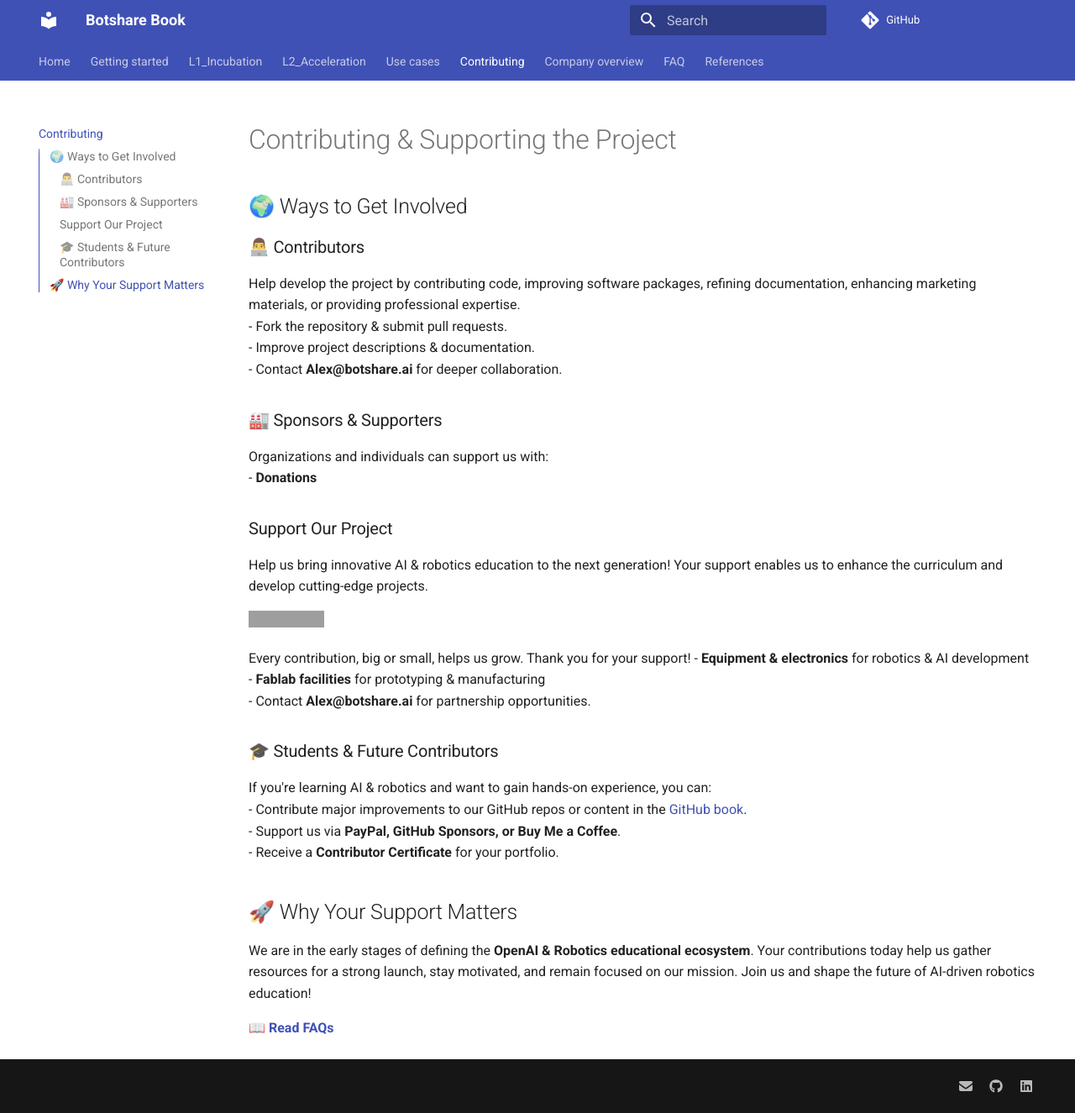
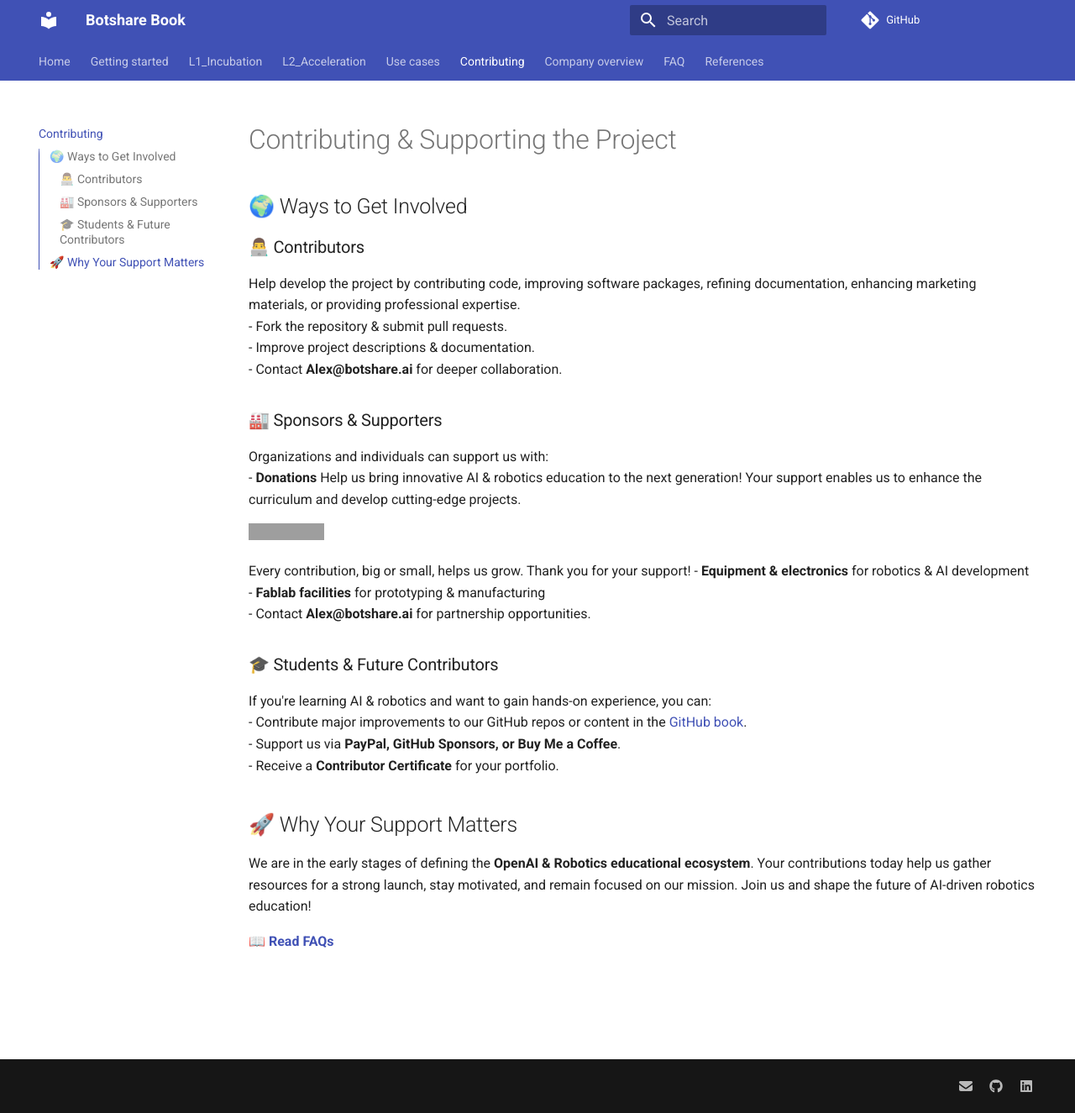
Before and after one commit to BotshareAI/Botshare_book, an MkDocs documentation site: the page built from docs/contributing.md, in a window 1280 px wide and 1325 px high. Shown: the whole window at 84% size. Built offline with MkDocs 1.6.1 and Material for MkDocs 9.7.7, drawn with Linux system fonts in a browser that asks for light colours; grey boxes are pictures that could not be loaded.

Commit message:
Update contributing.md

```diff
--- a/docs/contributing.md
+++ b/docs/contributing.md
@@ -11,7 +11,6 @@ Help develop the project by contributing code, improving software packages, refi
 ### 🏭 Sponsors & Supporters
 Organizations and individuals can support us with:
 - **Donations**
-### Support Our Project
 Help us bring innovative AI & robotics education to the next generation! Your support enables us to enhance the curriculum and develop cutting-edge projects.
 
 [![Donate via PayPal](https://img.shields.io/badge/Donate-PayPal-blue.svg)](https://www.paypal.com/paypalme/BotshareAI)
```
